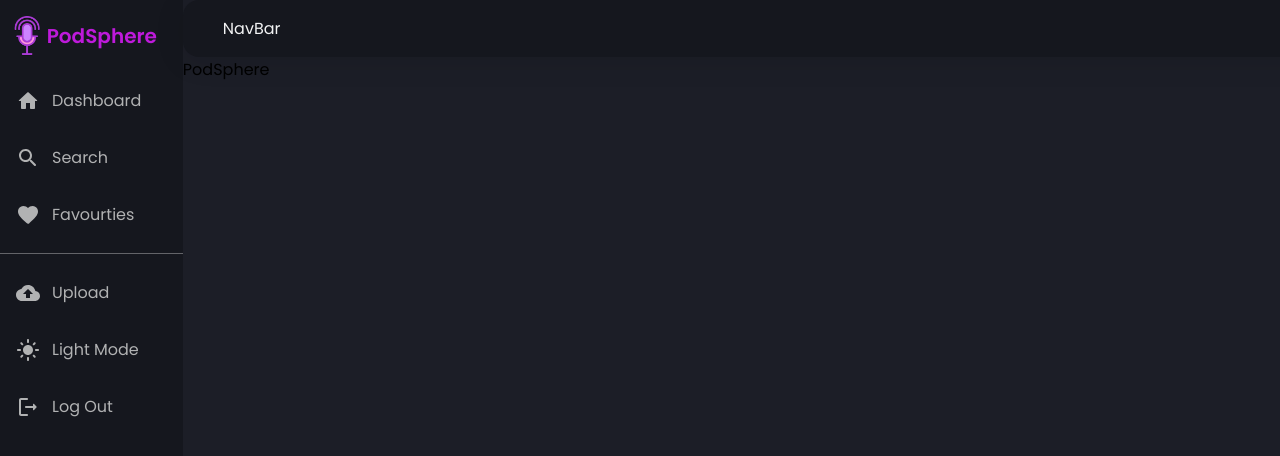
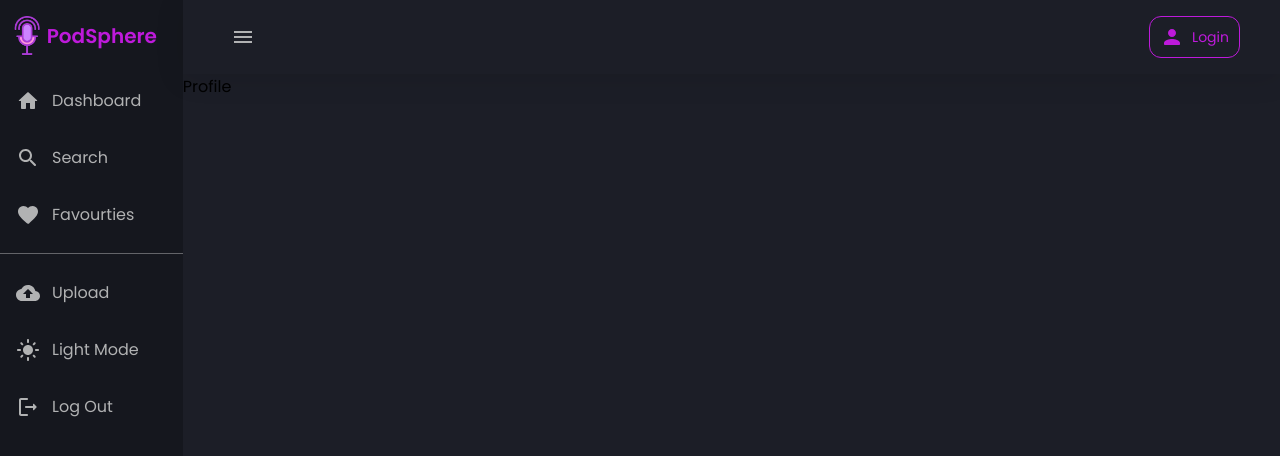
Before and after one commit to AdarshTiwari04/Podsphere, a React (Create React App) app in the folder client/: page /profile in a window 1280 px wide. Shown: the top 456 px of the page. Built offline with nearby package versions, Linux system fonts and the light colour scheme.

Commit message:
Created Pages

```diff
--- a/client/src/App.js
+++ b/client/src/App.js
@@ -1,13 +1,19 @@
-import {useState} from "react";
+import { useState } from "react";
 import styled, { ThemeProvider } from "styled-components";
 import { lightTheme, darkTheme } from "./utils/Themes";
 import Sidebar from "./components/Sidebar";
 import NavBar from "./components/NavBar";
-import { BrowserRouter } from "react-router-dom";
+import { BrowserRouter, Route, Routes } from "react-router-dom";
+import Dashboard from "./pages/Dashboard";
+import Search from "./pages/Search";
+import Favourites from "./pages/Favourites";
+import Profile from "./pages/Profile";
+import PodcastDetails from "./pages/PodcastDetails";
+import DisplayPodcast from "./pages/DisplayPodcast";
 
 const Container = styled.div`
-display : flex;
-background: ${({theme})=> theme.bgLight};
+  display: flex;
+  background: ${({ theme }) => theme.bgLight};
   width: 100%;
   height: 100vh;
   overflow-x: hidden;
@@ -21,7 +27,6 @@ flex: 3;
 `;
 
 function App() {
-
   const [darkMode, setDarkMode] = useState(true);
   const [menuOpen, setMenuOpen] = useState(true);
 
@@ -29,21 +34,32 @@ function App() {
     <ThemeProvider theme={darkMode ? darkTheme : lightTheme}>
       <BrowserRouter>
         <Container>
+          {menuOpen && (
             <Sidebar
               menuOpen={menuOpen}
               setMenuOpen={setMenuOpen}
               setDarkMode={setDarkMode}
               darkMode={darkMode}
             />
+          )}
           <Frame>
-        <NavBar  menuOpen={menuOpen}
-       setMenuOpen={setMenuOpen} />
-        PodSphere
+            <NavBar menuOpen={menuOpen} setMenuOpen={setMenuOpen} />
+            <Routes>
+              <Route path="/" exact element={<Dashboard />} />
+              <Route path="/search" exact element={<Search />} />
+              <Route path="/favourites" exact element={<Favourites />} />
+              <Route path="/profile" exact element={<Profile />} />
+              <Route path="/podcast/:id" exact element={<PodcastDetails />} />
+              <Route
+                path="/showpodcasts/:type"
+                exact
+                element={<DisplayPodcast />}
+              />
+            </Routes>
           </Frame>
         </Container>
       </BrowserRouter>
     </ThemeProvider>
-
   );
 }
 
--- a/client/src/components/NavBar.jsx
+++ b/client/src/components/NavBar.jsx
@@ -1,23 +1,53 @@
 import React from "react";
 import styled from "styled-components";
+import { Menu, PersonRounded } from "@mui/icons-material";
+import { IconButton } from "@mui/material";
 
-const NavBarDiv= styled.div`
+const NavBarDiv = styled.div`
   display: flex;
   justify-content: space-between;
-  width: 100%;
   padding: 16px 40px;
   align-items: center;
-  color: ${({theme})=>theme.text_primary};
+  color: ${({ theme }) => theme.text_primary};
   gap: 30px;
-  background: ${({theme})=>theme.bg};
-  border-radius: 16px;
-  box-shadow: 0 4px 30px rgba(0,0,0,0.1);
+  background: ${({ theme }) => theme.bgLight};
+  box-shadow: 0 4px 30px rgba(0, 0, 0, 0.1);
   backdrop-filter: blur(5.7px);
   -webkit-backdrop-filter: blur(5.7px);
-  `;
+  @media (max-width: 768px) {
+    padding: 16px;
+  }
+`;
 
-const NavBar = () => {
-  return <NavBarDiv>NavBar</NavBarDiv>;
+const ButtonDiv = styled.div`
+  font-size: 14px;
+  cursor: pointer;
+  max-width: 70px;
+  display: flex;
+  align-items: center;
+  color: ${({ theme }) => theme.primary};
+  border: 1px solid ${({ theme }) => theme.primary};
+  border-radius: 12px;
+  padding: 8px 10px;
+  gap: 8px;
+`;
+
+const IcoButton = styled(IconButton)`
+  color: ${({ theme }) => theme.text_secondary} !important;
+`;
+
+const NavBar = ({ menuOpen, setMenuOpen }) => {
+  return (
+    <NavBarDiv>
+      <IcoButton>
+        <Menu onClick={() => setMenuOpen(!menuOpen)} />
+      </IcoButton>
+      <ButtonDiv>
+        <PersonRounded />
+        Login
+      </ButtonDiv>
+    </NavBarDiv>
+  );
 };
 
 export default NavBar;
--- a/client/src/components/Sidebar.jsx
+++ b/client/src/components/Sidebar.jsx
@@ -1,30 +1,38 @@
 import React from "react";
 import styled from "styled-components";
-import { HomeRounded,CloseRounded, SearchRounded, FavoriteRounded, UploadRounded, LightModeRounded, LogoutRounded, DarkModeRounded, CloudUploadRounded} from "@mui/icons-material"
+import {
+  HomeRounded,
+  CloseRounded,
+  SearchRounded,
+  FavoriteRounded,
+  UploadRounded,
+  LightModeRounded,
+  LogoutRounded,
+  DarkModeRounded,
+  CloudUploadRounded,
+} from "@mui/icons-material";
 import LogoImage from "../Images/Logo.png";
 import { Link } from "react-router-dom";
 
 const MenuContainer = styled.div`
-  flex:0.5;
+  flex: 0.5;
   flex-direction: column;
   height: 100vh;
   display: flex;
   background-color: ${({ theme }) => theme.bg};
   color: ${({ theme }) => theme.text_primary};
 
-
-  @media (max-width: 1100px){
+  @media (max-width: 1100px) {
     position: fixed;
     z-index: 1000;
-  width:100%;
+    width: 100%;
     max-width: 250px;
-  left: ${({menuOpen}) => (menuOpen ?"0" : "-100%")};
+    left: ${({ menuOpen }) => (menuOpen ? "0" : "-100%")};
     transition: 0.3s ease-in-out;
   }
-
 `;
 const Flex = styled.div`
-display : flex;
+  display: flex;
   flex-direction: row;
   align-items: center;
   justify-content: space-between;
@@ -40,7 +48,6 @@ gap: 6px;
   font-weight: bold;
   font-size: 20px;
   margin: 16px 0px;
-
 `;
 const Image = styled.img`
   height: 40px;
@@ -48,8 +55,9 @@ const Image = styled.img`
 
 const Close = styled.div`
   display: none;
-@media (max-width: 1100px){
+  @media (max-width: 1100px) {
     display: block;
+    cursor: pointer;
   }
 `;
 
@@ -61,9 +69,9 @@ justify-content: flex-start;
   align-items: center;
   gap: 12px;
   cursor: pointer;
-color : ${({ theme }) => theme.text_secondary};
-&:hover{
-background-color: ${({theme})=>theme.text_secondary+ 50};
+  color: ${({ theme }) => theme.text_secondary};
+  &:hover {
+    background-color: ${({ theme }) => theme.text_secondary + 50};
   }
 `;
 const NavText = styled.div`
@@ -78,43 +86,42 @@ background-color: ${({ theme }) => theme.text_secondary + 80};
   margin: 10px 0px;
 `;
 
-const Sidebar =({menuOpen, setMenuOpen, setDarkMode, darkMode}) => {
-
-  const menuItems= [
+const Sidebar = ({ menuOpen, setMenuOpen, setDarkMode, darkMode }) => {
+  const menuItems = [
     {
-      link:"/",
+      link: "/",
       name: "Dashboard",
       icon: <HomeRounded />,
     },
 
     {
-      link:"/search",
+      link: "/search",
       name: "Search",
       icon: <SearchRounded />,
     },
 
     {
-      link:"/favourties",
+      link: "/favourties",
       name: "Favourties",
       icon: <FavoriteRounded />,
-    }
+    },
   ];
 
   const button = [
     {
-      fun:()=> console.log("Upload"),
+      fun: () => console.log("Upload"),
       name: "Upload",
-      icon: <CloudUploadRounded/>,
+      icon: <CloudUploadRounded />,
     },
 
     {
       fun: () => setDarkMode(!darkMode),
       name: darkMode ? "Light Mode" : "Dark Mode",
-      icon: darkMode ? <LightModeRounded /> : <DarkModeRounded /> ,
+      icon: darkMode ? <LightModeRounded /> : <DarkModeRounded />,
     },
 
     {
-      fun:()=> console.log("Log Out"),
+      fun: () => console.log("Log Out"),
       name: "Log Out",
       icon: <LogoutRounded />,
     },
@@ -124,22 +131,23 @@ const Sidebar =({menuOpen, setMenuOpen, setDarkMode, darkMode}) => {
       <Flex>
         <Logo>
           <Image src={LogoImage} />
-      PodSphere</Logo>
-    <Close onClick={()=>setMenuOpen(false)}>
+          PodSphere
+        </Logo>
+        <Close onClick={() => setMenuOpen(false)}>
           <CloseRounded />
         </Close>
       </Flex>
-    {menuItems.map((items) =>
-    <Link to={items.link} style={{textDecoration:"none"}}>
+      {menuItems.map((items) => (
+        <Link to={items.link} style={{ textDecoration: "none" }}>
           <Elements>
             {items.icon}
             <NavText>{items.name}</NavText>
           </Elements>
         </Link>
-  )}
+      ))}
       <HR />
 
-   {button.map((item) =>(
+      {button.map((item) => (
         <Elements onClick={item.fun}>
           {item.icon}
           <NavText>{item.name}</NavText>
--- /dev/null
+++ b/client/src/pages/Dashboard.jsx
@@ -0,0 +1,7 @@
+import React from "react";
+
+const Dashboard = () => {
+  return <div>Dashboard</div>;
+};
+
+export default Dashboard;
--- /dev/null
+++ b/client/src/pages/DisplayPodcast.jsx
@@ -0,0 +1,7 @@
+import React from "react";
+
+const DisplayPodcast = () => {
+  return <div>DisplayPodcast</div>;
+};
+
+export default DisplayPodcast;
--- /dev/null
+++ b/client/src/pages/Favourites.jsx
@@ -0,0 +1,7 @@
+import React from "react";
+
+const Favourites = () => {
+  return <div>Favourites</div>;
+};
+
+export default Favourites;
--- /dev/null
+++ b/client/src/pages/PodcastDetails.jsx
@@ -0,0 +1,7 @@
+import React from "react";
+
+const PodcastDetails = () => {
+  return <div>PodcastDetails</div>;
+};
+
+export default PodcastDetails;
--- /dev/null
+++ b/client/src/pages/Profile.jsx
@@ -0,0 +1,7 @@
+import React from "react";
+
+const Profile = () => {
+  return <div>Profile</div>;
+};
+
+export default Profile;
--- /dev/null
+++ b/client/src/pages/Search.jsx
@@ -0,0 +1,7 @@
+import React from "react";
+
+const Search = () => {
+  return <div>Search</div>;
+};
+
+export default Search;
```
Lines whose indentation alone changed are shown as unchanged.
